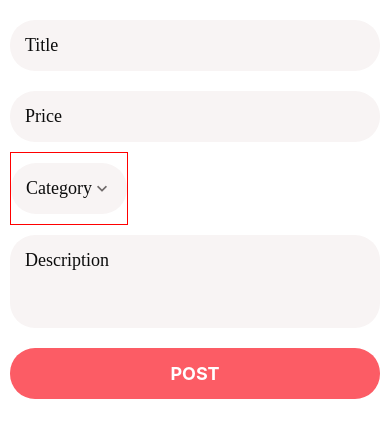
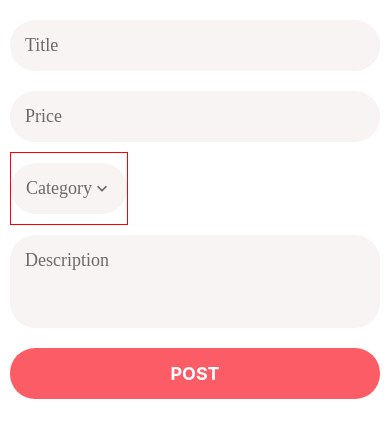
Before and after one commit to JackieNBee/DoneWithIt, a React Native app: screen / in a window 390 px wide. Shown: the top 438 px of the page. Built offline with nearby package versions, Linux system fonts and the light colour scheme.

Commit message:
Fix placeholders color

```diff
--- a/app/components/AppPicker.js
+++ b/app/components/AppPicker.js
@@ -29,9 +29,11 @@
               color={defaultStyles.colors.medium}
             />
           )}
-          <AppText style={styles.text}>
-            {selectedItem ? selectedItem.label : placeholder}
-          </AppText>
+          {selectedItem ? (
+            <AppText style={styles.text}>{selectedItem.label}</AppText>
+          ) : (
+            <AppText style={styles.placeholder}>{placeholder}</AppText>
+          )}
           <MaterialCommunityIcons
             name="chevron-down"
             size={20}
@@ -73,8 +75,12 @@
   icon: {
     marginRight: 10,
   },
+  placeholder: {
+    color: defaultStyles.colors.medium,
+    flex: 1, // make text component grow and take all the available free space to push the chevron icon to the right
+  },
   text: {
-    flex: 1, // make text component grow and take all the available free space to push the chevron icon to the right
+    flex: 1,
   },
 });
 
--- a/app/components/AppTextInput.js
+++ b/app/components/AppTextInput.js
@@ -15,7 +15,11 @@
           color={defaultStyles.colors.medium}
         />
       )}
-      <TextInput style={defaultStyles.text} {...otherProps} />
+      <TextInput
+        placeholderTextColor={defaultStyles.colors.medium}
+        style={defaultStyles.text}
+        {...otherProps}
+      />
     </View>
   );
 }
```
